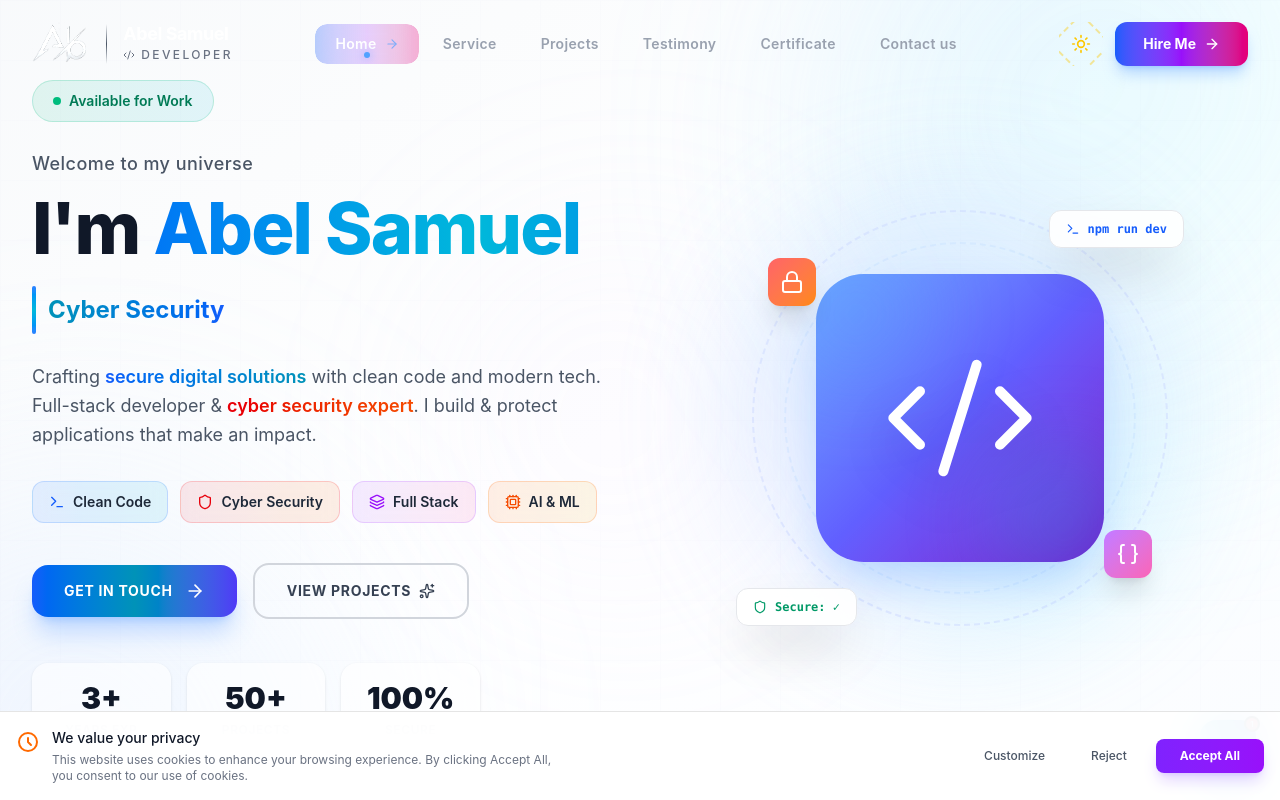
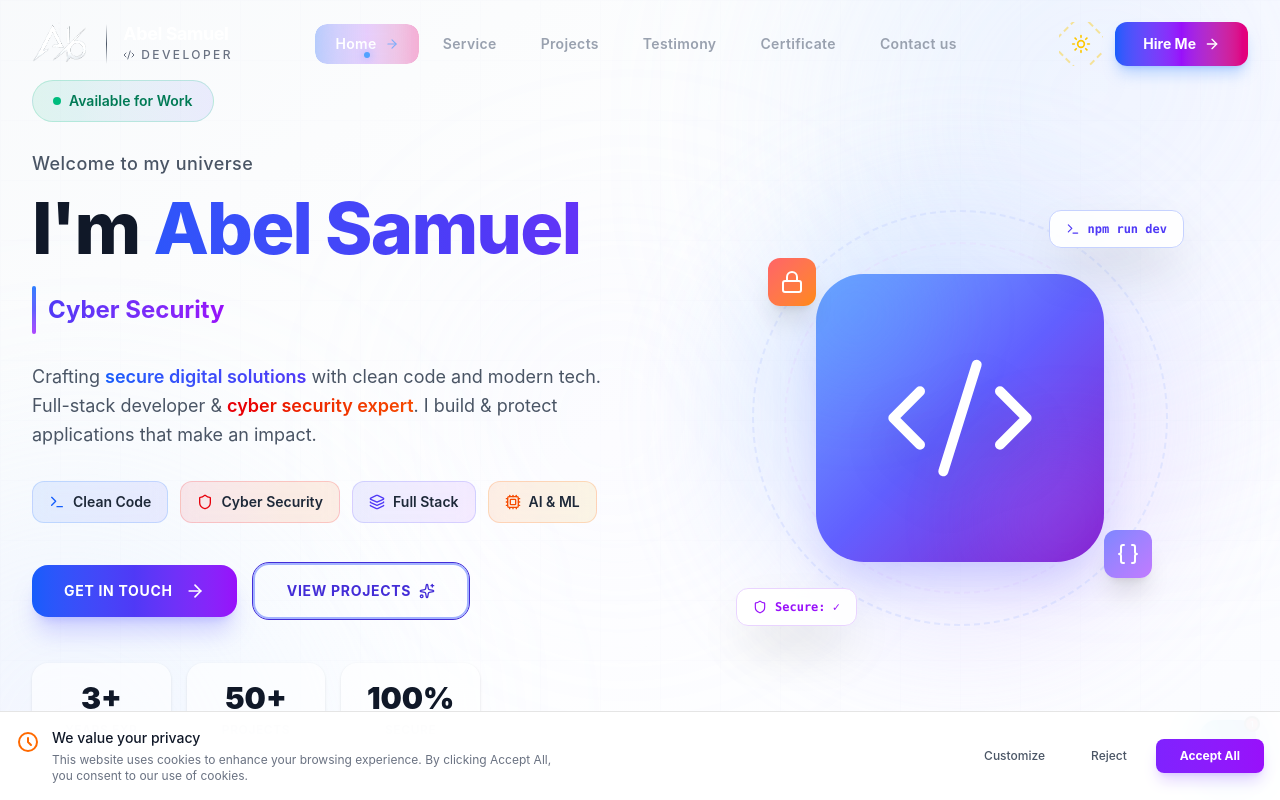
Before and after one commit to abelsam-coder/portfolio, a React (Vite) app in the folder frontend/: page / in a window 1280 px wide. Shown: the top 800 px of the page. Built offline with nearby package versions, Linux system fonts and the light colour scheme.

Commit message:
Update info.jsx

```diff
--- a/frontend/src/components/info.jsx
+++ b/frontend/src/components/info.jsx
@@ -79,7 +79,7 @@ const Info = () => {
       transition-all duration-700
       ${isDark
         ? 'bg-[#0a0a0f]'
-        : 'bg-gradient-to-br from-slate-50 via-white to-blue-50/30'
+        : 'bg-gradient-to-br from-slate-50 via-white to-indigo-50/30'
       }
     `}>
 
@@ -89,8 +89,8 @@ const Info = () => {
           absolute -top-40 -right-40 w-[600px] h-[600px] rounded-full blur-[128px]
           animate-pulse-slow
           ${isDark
-            ? 'bg-gradient-to-br from-blue-600/20 via-purple-500/15 to-transparent'
-            : 'bg-gradient-to-br from-blue-300/40 via-cyan-200/30 to-transparent'
+            ? 'bg-gradient-to-br from-blue-600/20 via-indigo-500/15 to-transparent'
+            : 'bg-gradient-to-br from-blue-300/40 via-indigo-200/30 to-transparent'
           }
         `}></div>
 
@@ -98,8 +98,8 @@ const Info = () => {
           absolute -bottom-32 -left-32 w-[500px] h-[500px] rounded-full blur-[120px]
           animate-float
           ${isDark
-            ? 'bg-gradient-to-tr from-cyan-600/15 via-blue-500/10 to-transparent'
-            : 'bg-gradient-to-tr from-indigo-200/35 via-blue-200/25 to-transparent'
+            ? 'bg-gradient-to-tr from-purple-600/15 via-blue-500/10 to-transparent'
+            : 'bg-gradient-to-tr from-purple-200/35 via-blue-200/25 to-transparent'
           }
         `}></div>
 
@@ -107,8 +107,8 @@ const Info = () => {
           absolute top-1/2 left-1/2 -translate-x-1/2 -translate-y-1/2 w-[400px] h-[400px] rounded-full blur-[100px]
           opacity-50
           ${isDark
-            ? 'bg-gradient-to-r from-purple-600/10 to-pink-500/5'
-            : 'bg-gradient-to-r from-violet-200/20 to-fuchsia-200/10'
+            ? 'bg-gradient-to-r from-indigo-600/10 to-purple-500/5'
+            : 'bg-gradient-to-r from-indigo-200/20 to-purple-200/10'
           }
         `}></div>
 
@@ -135,7 +135,7 @@ const Info = () => {
             <div className="inline-flex items-center gap-2">
               <div className={`
                 relative px-5 py-2.5 rounded-full font-semibold text-sm
-                bg-gradient-to-r from-emerald-500/10 to-cyan-500/10
+                bg-gradient-to-r from-emerald-500/10 to-indigo-500/10
                 border border-emerald-500/20
                 ${isDark ? 'text-emerald-300' : 'text-emerald-700'}
               `}>
@@ -167,9 +167,10 @@ const Info = () => {
                 <span className={`
                   relative inline-block
                   bg-clip-text text-transparent bg-gradient-to-r
+                  /* ✅ CHANGED: Unified Blue-Indigo-Purple Gradient */
                   ${isDark
-                    ? 'from-blue-400 via-cyan-400 to-blue-400 bg-[length:200%_auto] animate-gradient'
-                    : 'from-blue-600 via-cyan-500 to-indigo-600 bg-[length:200%_auto] animate-gradient'
+                    ? 'from-blue-400 via-indigo-400 to-purple-400 bg-[length:200%_auto] animate-gradient'
+                    : 'from-blue-600 via-indigo-600 to-purple-600 bg-[length:200%_auto] animate-gradient'
                   }
                 `}>
                   Abel Samuel
@@ -178,20 +179,21 @@ const Info = () => {
 
               {/* Typing Animation */}
               <div className="flex items-center gap-3 pt-2">
-                <div className={`h-12 w-1 rounded-full bg-gradient-to-b from-blue-500 via-cyan-500 to-blue-500`}></div>
+                <div className={`h-12 w-1 rounded-full bg-gradient-to-b from-blue-500 via-indigo-500 to-purple-500`}></div>
 
                 <div className="flex items-center gap-2">
                   <span className={`
                     text-xl lg:text-2xl font-bold
                     bg-clip-text text-transparent bg-gradient-to-r
-                    ${isDark ? 'from-cyan-400 to-blue-400' : 'from-cyan-600 to-blue-600'}
+                    /* ✅ CHANGED: Unified Typing Color */
+                    ${isDark ? 'from-indigo-400 to-purple-400' : 'from-indigo-600 to-purple-600'}
                   `}>
                     {displayText}
                   </span>
 
                   <span className={`
                     inline-block w-[3px] h-7 rounded-full animate-blink
-                    bg-gradient-to-b from-cyan-400 to-blue-500
+                    bg-gradient-to-b from-indigo-400 to-purple-500
                   `}></span>
                 </div>
               </div>
@@ -200,7 +202,7 @@ const Info = () => {
             {/* Description */}
             <p className={`text-base lg:text-lg leading-relaxed max-w-xl ${isDark ? 'text-gray-400' : 'text-gray-600'}`}>
               Crafting{' '}
-              <span className={`font-semibold bg-clip-text text-transparent bg-gradient-to-r ${isDark ? 'from-blue-400 to-cyan-400' : 'from-blue-600 to-cyan-600'}`}>secure digital solutions</span>{' '}
+              <span className={`font-semibold bg-clip-text text-transparent bg-gradient-to-r ${isDark ? 'from-blue-400 to-indigo-400' : 'from-blue-600 to-indigo-600'}`}>secure digital solutions</span>{' '}
               with clean code and modern tech. Full-stack developer &{' '}
               <span className={`font-semibold bg-clip-text text-transparent bg-gradient-to-r ${isDark ? 'from-red-400 to-orange-400' : 'from-red-600 to-orange-600'}`}>cyber security expert</span>.
               I build & protect applications that make an impact.
@@ -209,9 +211,9 @@ const Info = () => {
             {/* Feature Tags */}
             <div className="flex flex-wrap gap-3 pt-1">
               {[
-                { icon: Terminal, text: 'Clean Code', grad: 'from-blue-500/10 to-cyan-500/10', border: 'border-blue-500/20', iconColor: isDark ? 'text-blue-400' : 'text-blue-600' },
+                { icon: Terminal, text: 'Clean Code', grad: 'from-blue-500/10 to-indigo-500/10', border: 'border-blue-500/20', iconColor: isDark ? 'text-blue-400' : 'text-blue-600' },
                 { icon: Shield, text: 'Cyber Security', grad: 'from-red-500/10 to-orange-500/10', border: 'border-red-500/20', iconColor: isDark ? 'text-red-400' : 'text-red-600' },
-                { icon: Layers, text: 'Full Stack', grad: 'from-purple-500/10 to-pink-500/10', border: 'border-purple-500/20', iconColor: isDark ? 'text-purple-400' : 'text-purple-600' },
+                { icon: Layers, text: 'Full Stack', grad: 'from-indigo-500/10 to-purple-500/10', border: 'border-indigo-500/20', iconColor: isDark ? 'text-indigo-400' : 'text-indigo-600' },
                 { icon: Cpu, text: 'AI & ML', grad: 'from-orange-500/10 to-yellow-500/10', border: 'border-orange-500/20', iconColor: isDark ? 'text-orange-400' : 'text-orange-600' },
               ].map((item, idx) => (
                 <div key={idx} className={`
@@ -228,35 +230,41 @@ const Info = () => {
               ))}
             </div>
 
-            {/* CTA Buttons */}
+            {/* CTA Buttons - UNIFIED RELATIVE COLOR */}
             <div className="flex flex-wrap items-center gap-4 pt-3">
+
+              {/* Primary Button - Unified Gradient */}
               <a href="#contact" className={`
                 group relative inline-flex items-center gap-3 px-8 py-4 rounded-2xl
                 font-bold text-white text-sm uppercase tracking-wider
                 overflow-hidden transition-all duration-400
                 hover:scale-105 active:scale-95
                 shadow-xl hover:shadow-2xl
+                /* ✅ CHANGED: Unified Blue-Indigo-Purple */
                 bg-gradient-to-r
                 ${isDark
-                  ? 'from-blue-500 via-cyan-500 to-blue-500 shadow-blue-500/25 hover:shadow-blue-500/40'
-                  : 'from-blue-600 via-cyan-600 to-indigo-600 shadow-blue-500/25 hover:shadow-blue-500/35'
+                  ? 'from-blue-500 via-indigo-500 to-purple-500 shadow-indigo-500/25 hover:shadow-indigo-500/40'
+                  : 'from-blue-600 via-indigo-600 to-purple-600 shadow-indigo-500/25 hover:shadow-indigo-500/35'
                 }
               `}>
                 <span className="absolute inset-0 bg-gradient-to-r from-transparent via-white/25 to-transparent translate-x-[-100%] group-hover:translate-x-[100%] transition-transform duration-700 skew-x-12"></span>
+
                 <span className="relative flex items-center gap-3">
                   Get In Touch
                   <ArrowRight className="w-5 h-5 group-hover:translate-x-1 transition-transform" />
                 </span>
               </a>
 
+              {/* Secondary Button - Unified Outline Theme */}
               <a href="#projects" className={`
                 group relative inline-flex items-center gap-2 px-8 py-4 rounded-2xl
                 font-bold text-sm uppercase tracking-wider
                 border-2 transition-all duration-400
                 hover:scale-105 active:scale-95 hover:shadow-xl
+                /* ✅ CHANGED: Unified Indigo outline theme */
                 ${isDark
-                  ? 'border-white/20 text-white hover:bg-white/5 hover:border-white/30'
-                  : 'border-gray-300 text-gray-700 hover:bg-gray-50 hover:border-gray-400'
+                  ? 'border-indigo-500/30 text-indigo-300 hover:bg-indigo-500/10 hover:border-indigo-400/50'
+                  : 'border-indigo-300 text-indigo-700 hover:bg-indigo-50 hover:border-indigo-400'
                 }
               `}>
                 View Projects
@@ -264,12 +272,12 @@ const Info = () => {
               </a>
             </div>
 
-            {/* Stats Section */}
+            {/* Stats Section - UNIFIED RELATIVE COLOR */}
             <div className="grid grid-cols-3 gap-4 pt-4 max-w-md">
               {[
-                { num: '3+', label: 'Years Exp', color: 'from-blue-500 to-cyan-500', hoverBg: 'group-hover:from-blue-500/10 group-hover:to-cyan-500/10' },
-                { num: '50+', label: 'Projects', color: 'from-purple-500 to-pink-500', hoverBg: 'group-hover:from-purple-500/10 group-hover:to-pink-500/10' },
-                { num: '100%', label: 'Secure', color: 'from-emerald-500 to-green-500', hoverBg: 'group-hover:from-emerald-500/10 group-hover:to-green-500/10' },
+                { num: '3+', label: 'Years Exp', color: 'from-blue-500 to-indigo-500' },
+                { num: '50+', label: 'Projects', color: 'from-indigo-500 to-purple-500' },
+                { num: '100%', label: 'Secure', color: 'from-purple-500 to-pink-500' },
               ].map((stat, idx) => (
                 <div key={idx} className={`
                   group relative p-4 rounded-2xl text-center
@@ -300,33 +308,33 @@ const Info = () => {
           <div className="hidden lg:flex justify-center items-center order-1 lg:order-2 relative">
             <div className="relative w-full max-w-lg aspect-square flex items-center justify-center">
 
-              {/* Outer massive glow */}
+              {/* Outer massive glow - UNIFIED COLOR */}
               <div className={`
                 absolute inset-10 rounded-full blur-3xl opacity-60 animate-pulse-slow
                 ${isDark
-                  ? 'bg-gradient-to-br from-blue-600/40 via-purple-500/30 to-cyan-500/40'
-                  : 'bg-gradient-to-br from-blue-300/60 via-indigo-200/50 to-cyan-300/60'
+                  ? 'bg-gradient-to-br from-blue-600/40 via-indigo-500/30 to-purple-500/40'
+                  : 'bg-gradient-to-br from-blue-300/60 via-indigo-200/50 to-purple-300/60'
                 }
               `}></div>
 
               {/* Orbiting Rings */}
               <div className={`
                 absolute inset-12 rounded-full border-2 border-dashed animate-spin-very-slow
-                ${isDark ? 'border-white/10' : 'border-indigo-200/40'}
+                ${isDark ? 'border-indigo-500/20' : 'border-indigo-200/40'}
               `}></div>
               <div className={`
                 absolute inset-20 rounded-full border-2 border-dashed animate-spin-slow-reverse
-                ${isDark ? 'border-white/5' : 'border-blue-200/30'}
+                ${isDark ? 'border-purple-500/10' : 'border-purple-200/30'}
               `}></div>
 
-              {/* Central 3D Icon Container */}
+              {/* Central 3D Icon Container - UNIFIED COLOR */}
               <div className={`
                 relative z-10 w-72 h-72 rounded-[3rem] flex items-center justify-center
                 transition-all duration-700 hover:scale-105 hover:rotate-3 group
                 overflow-hidden shadow-2xl
                 ${isDark
-                  ? 'bg-gradient-to-br from-blue-600 via-indigo-700 to-purple-800 shadow-black/50'
-                  : 'bg-gradient-to-br from-blue-500 via-indigo-500 to-purple-600 shadow-blue-500/30'
+                  ? 'bg-gradient-to-br from-blue-500 via-indigo-600 to-purple-700 shadow-black/50'
+                  : 'bg-gradient-to-br from-blue-500 via-indigo-500 to-purple-600 shadow-indigo-500/30'
                 }
               `}>
 
@@ -334,14 +342,14 @@ const Info = () => {
                 <div className="absolute inset-0 bg-gradient-to-br from-white/30 via-white/0 to-black/20 pointer-events-none"></div>
 
                 {/* Diagonal 3D edge light */}
-                <div className="absolute -bottom-10 -right-10 w-40 h-40 rounded-full bg-cyan-400/20 blur-2xl pointer-events-none"></div>
+                <div className="absolute -bottom-10 -right-10 w-40 h-40 rounded-full bg-purple-400/20 blur-2xl pointer-events-none"></div>
                 <div className="absolute -top-10 -left-10 w-40 h-40 rounded-full bg-blue-400/20 blur-2xl pointer-events-none"></div>
 
                 {/* The Big Code Icon */}
                 <Code2 className={`
                   w-40 h-40 relative z-10 drop-shadow-2xl
                   transition-transform duration-700 group-hover:rotate-12 group-hover:scale-110
-                  ${isDark ? 'text-white' : 'text-white'}
+                  text-white
                 `} strokeWidth={1.5} />
               </div>
 
@@ -352,8 +360,8 @@ const Info = () => {
                 animate-float backdrop-blur-md
                 border
                 ${isDark
-                  ? 'bg-[#0a0a0f]/80 border-white/10 text-cyan-400'
-                  : 'bg-white/90 border-gray-200 text-blue-600'
+                  ? 'bg-[#0a0a0f]/80 border-indigo-500/20 text-indigo-400'
+                  : 'bg-white/90 border-indigo-200 text-indigo-600'
                 }
               `}>
                 <span className="flex items-center gap-2">
@@ -369,8 +377,8 @@ const Info = () => {
                 animate-float-delayed backdrop-blur-md
                 border
                 ${isDark
-                  ? 'bg-[#0a0a0f]/80 border-white/10 text-emerald-400'
-                  : 'bg-white/90 border-gray-200 text-emerald-600'
+                  ? 'bg-[#0a0a0f]/80 border-purple-500/20 text-purple-400'
+                  : 'bg-white/90 border-purple-200 text-purple-600'
                 }
               `}>
                 <span className="flex items-center gap-2">
@@ -391,13 +399,13 @@ const Info = () => {
                 <Lock className="w-6 h-6 text-white" />
               </div>
 
-              {/* Floating Element - Bottom Right (Small) */}
+              {/* Floating Element - Bottom Right (Small) - UNIFIED COLOR */}
               <div className={`
                 absolute bottom-24 right-16 w-12 h-12 rounded-xl shadow-xl z-20
                 flex items-center justify-center animate-float
                 ${isDark
-                  ? 'bg-gradient-to-br from-purple-500 to-pink-500'
-                  : 'bg-gradient-to-br from-purple-400 to-pink-400'
+                  ? 'bg-gradient-to-br from-indigo-500 to-purple-500'
+                  : 'bg-gradient-to-br from-indigo-400 to-purple-400'
                 }
               `}>
                 <Braces className="w-6 h-6 text-white" />
```
